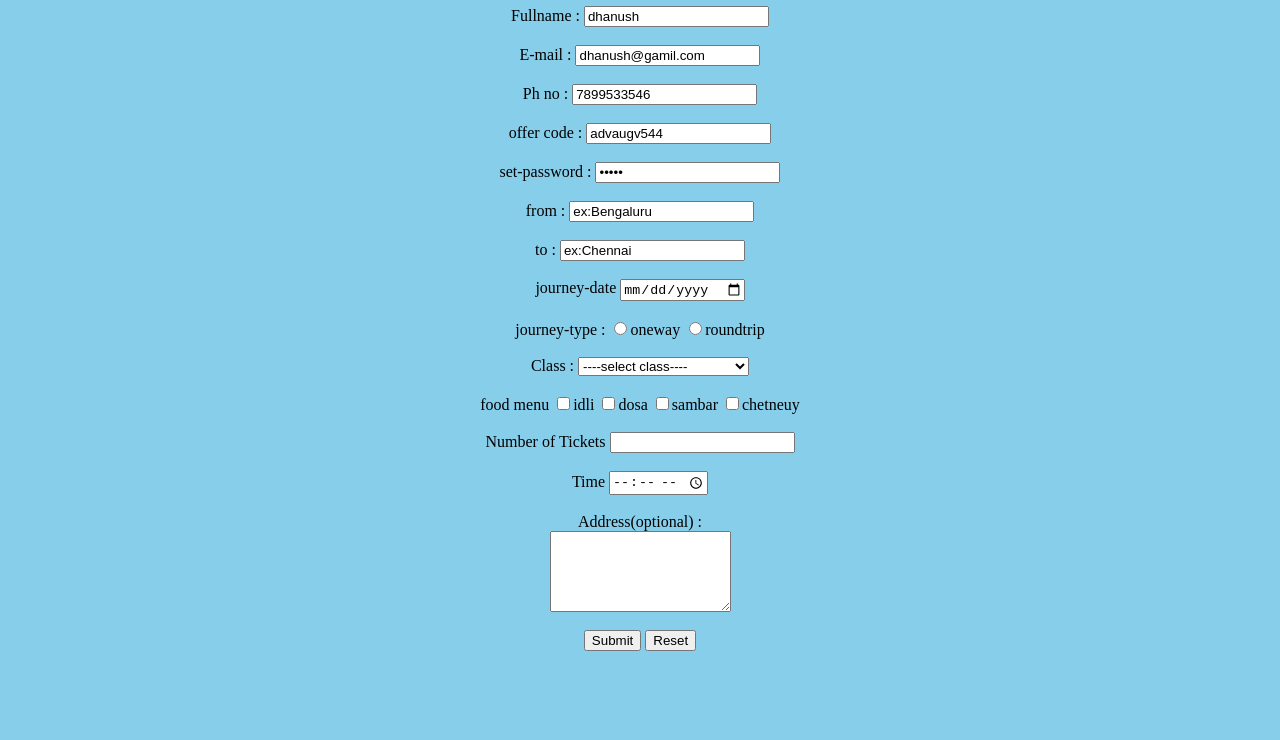
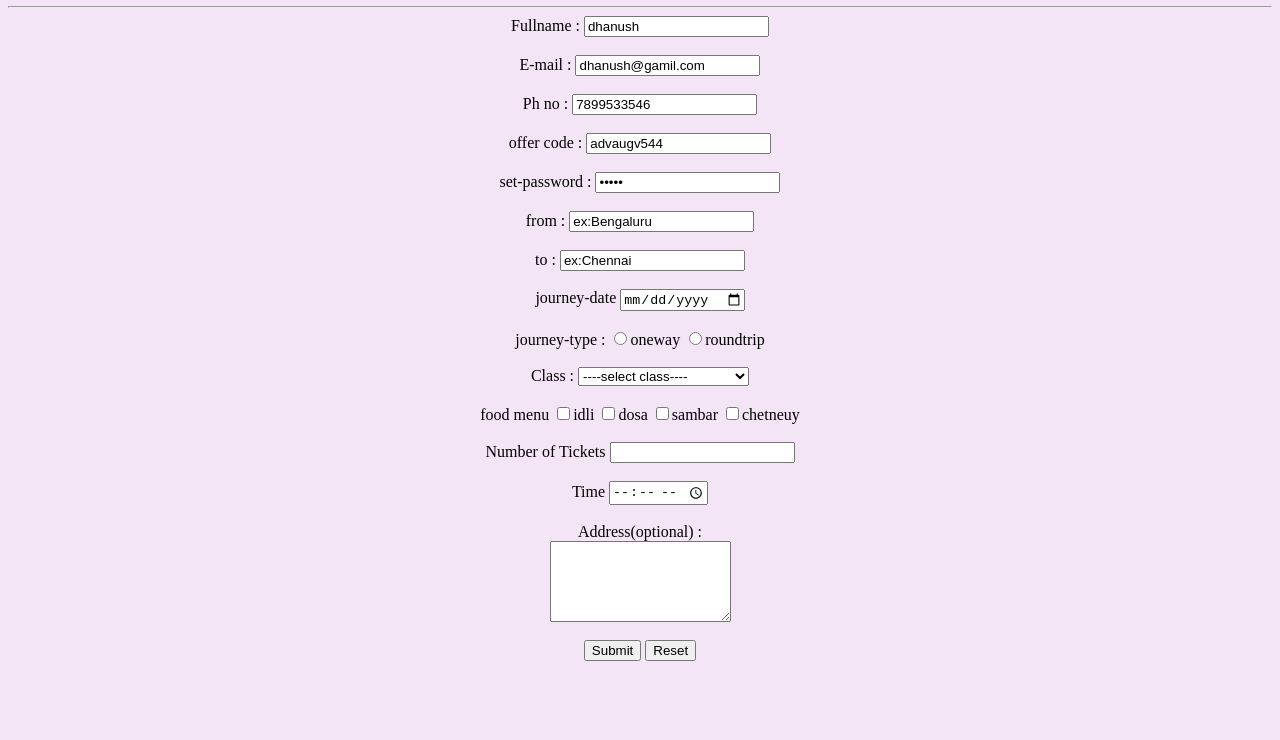
Before and after one commit to DhanushvijayaR/dhanush, a plain HTML site: page index.html in a window 1280 px wide. Shown: the part 60-800 px from the top of the page. Drawn offline with Linux system fonts and the light colour scheme.

Commit message:
Update index.html

```diff
--- a/index.html
+++ b/index.html
@@ -2,9 +2,10 @@
 <head>
       <title> Ticket booking form </title>
 </head>
-<body style="color:black;background-color:skyblue"><center>
+<body style="color:black;background-color:#f3e5f5"><center>
 <form action="" method="post">
 <h1>Ticket booking form </h1>
+<hr>
 <label> Fullname :</label>
 <input type="text" id="textbox" name="box1" value="dhanush" maxlength="15"><br>
 <br>
```
